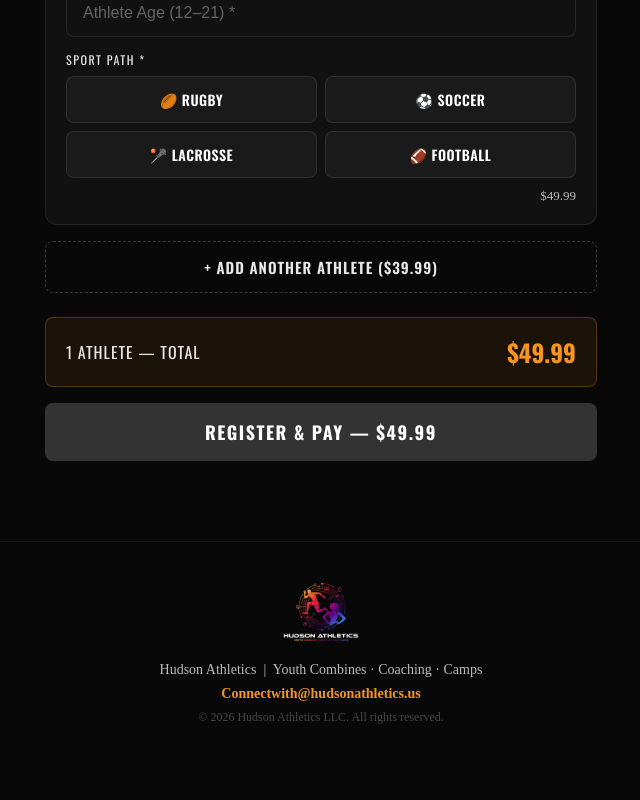
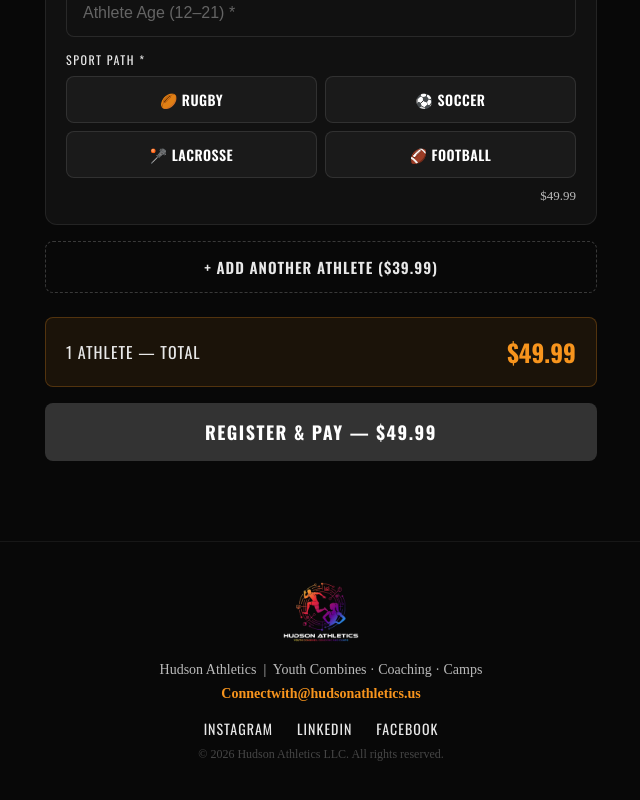
Before and after one commit to beldockmel-ops/hudson-athletics, a Next.js app: page / in a window 1280 px wide. Shown: the part 2866-3666 px from the top of the page, without its empty margins (319-959 px from the left). Before the commit the page ends 3631 px from the top, so only its background shows below. Built offline with nearby package versions, Linux system fonts and the light colour scheme.

Commit message:
Update page.js

```diff
--- a/app/page.js
+++ b/app/page.js
@@ -270,6 +270,11 @@ function Footer() {
       <p style={{ fontFamily: "Source Sans 3, sans-serif", fontSize: 14, marginTop: 8 }}>
         <a href="mailto:Connectwith@hudsonathletics.us" style={{ color: BRAND.orange, textDecoration: "none", fontWeight: 600 }}>Connectwith@hudsonathletics.us</a>
       </p>
+      <div style={{ display: "flex", justifyContent: "center", gap: 24, marginTop: 16 }}>
+        <a href="https://www.instagram.com/hudsonathleticscombines" target="_blank" rel="noopener noreferrer" style={{ color: BRAND.light, textDecoration: "none", fontFamily: "Oswald, sans-serif", fontSize: 14, letterSpacing: 1, textTransform: "uppercase" }}>Instagram</a>
+        <a href="https://www.linkedin.com/company/114274192/" target="_blank" rel="noopener noreferrer" style={{ color: BRAND.light, textDecoration: "none", fontFamily: "Oswald, sans-serif", fontSize: 14, letterSpacing: 1, textTransform: "uppercase" }}>LinkedIn</a>
+        <a href="https://www.facebook.com/profile.php?id=61572339454448" target="_blank" rel="noopener noreferrer" style={{ color: BRAND.light, textDecoration: "none", fontFamily: "Oswald, sans-serif", fontSize: 14, letterSpacing: 1, textTransform: "uppercase" }}>Facebook</a>
+      </div>
       <p style={{ fontFamily: "Source Sans 3, sans-serif", fontSize: 12, color: "rgba(255,255,255,0.25)", marginTop: 8 }}>
         © 2026 Hudson Athletics LLC. All rights reserved.
       </p>
```
